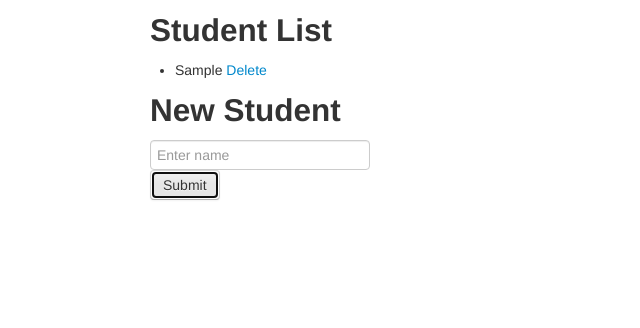
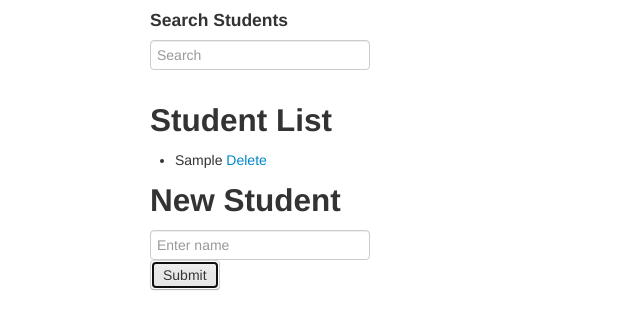
Before and after one commit to ellenklehman/student-roster, a plain HTML site: page index.html in a window 1280 px wide. Both pictures are taken after typing "Sample" into the empty fields and a click on the button "Submit". Shown: the whole page, without its empty margins (0-640 px from the left). Drawn offline with Linux system fonts and the light colour scheme.

Commit message:
add ability to filter students by name

```diff
--- a/index.html
+++ b/index.html
@@ -12,10 +12,22 @@
   <div class="container" ng-controller="StudentsCtrl">
     <div class="row">
       <div class="col-md-12">
+        <h4>Search Students</h4>
+        <form class="form-inline" role="form">
+          <div class="form-group">
+            <input ng-model="query" type="text" class="form-control" id="student-name" placeholder="Search">
+          </div>
+        </form>
+      </div>
+    </div>
+    <div class="row">
+      <div class="col-md-12">
         <h2>Student List</h2>
+      </div>
+      <div class="col-md-12">
         <ul>
-          <li ng-repeat="item in students">
-            <span ng-hide="editing" ng-click="editing = true">
+          <li ng-repeat="item in students | filter:query">
+            <span ng-click="editing = true" ng-hide="editing">
               {{item.name}} <a ng-click="deleteStudent(item)">Delete</a>
             </span>
             <span class="form-group" ng-show="editing" ng-submit="editing = false">
```
